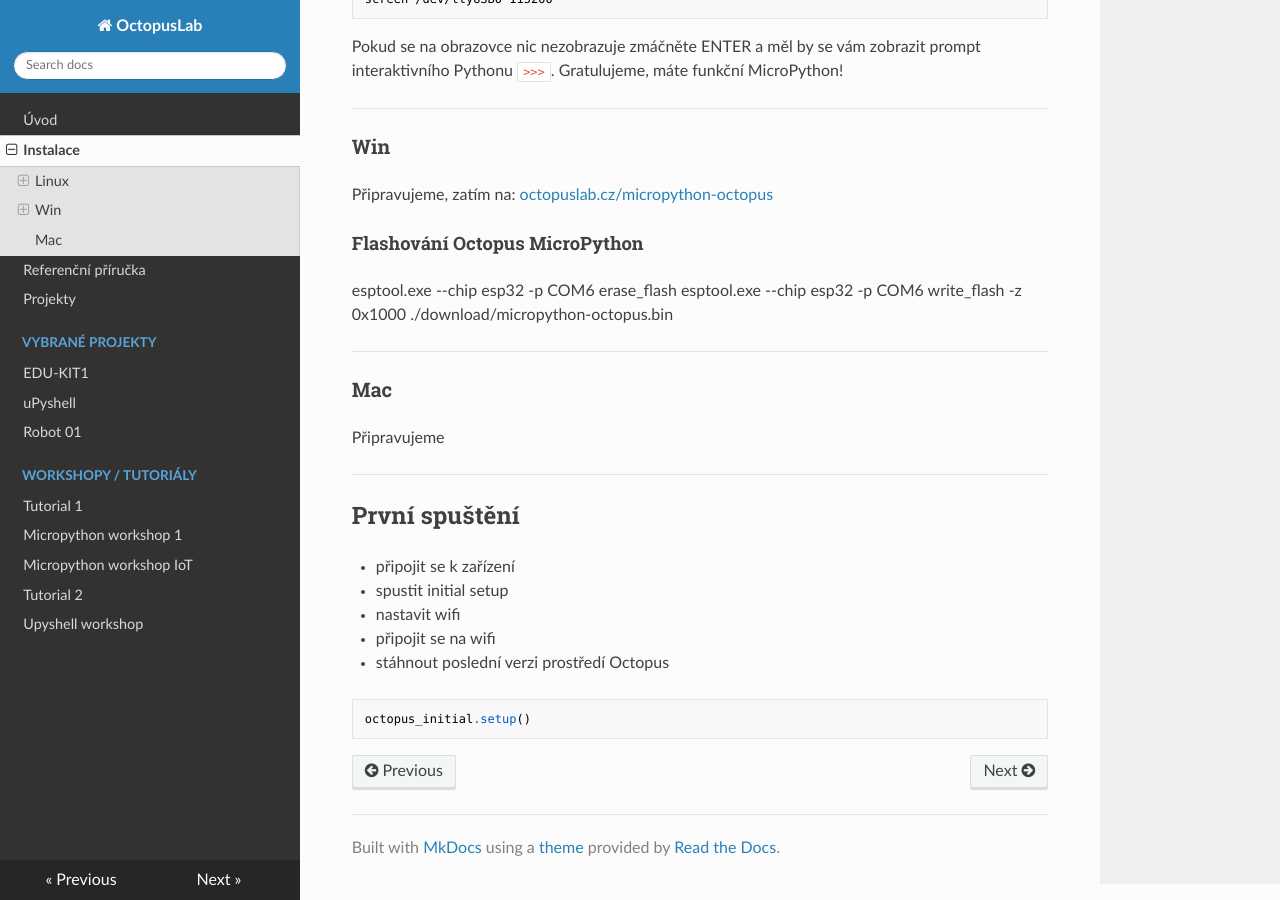
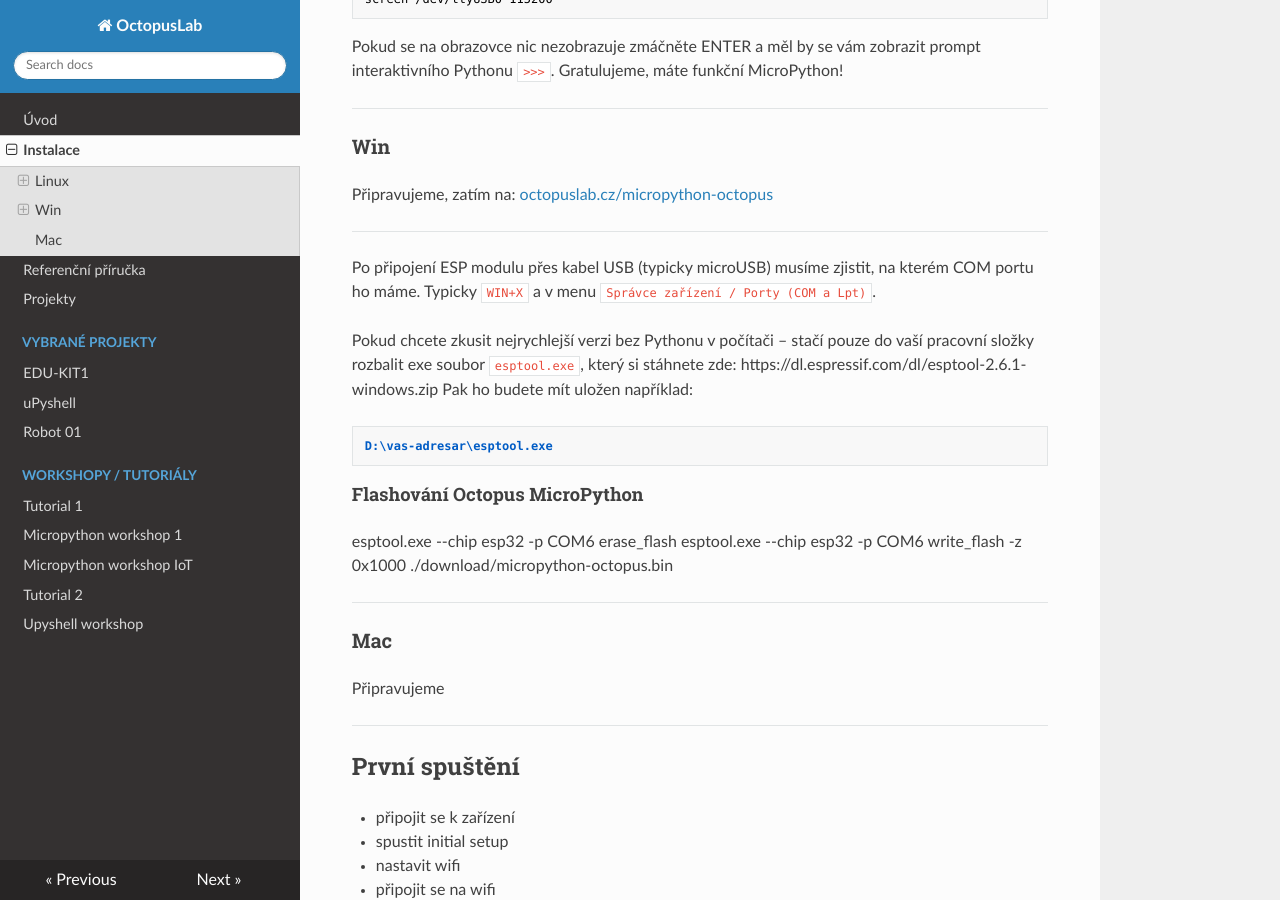
Before and after one commit to octopuslab-cz/docs_octopuslab_cz, an MkDocs documentation site: the page built from docs/install.md, in a window 1280 px wide and 900 px high, scrolled down 1592 px. Built offline with MkDocs 1.6.1, drawn with Linux system fonts in a browser that asks for light colours; nearby versions of some CDN libraries.

Commit message:
win install

````diff
--- a/docs/install.md
+++ b/docs/install.md
@@ -70,6 +70,19 @@
 
 Připravujeme, zatím na: [octopuslab.cz/micropython-octopus](https://www.octopuslab.cz/micropython-octopus/)
 
+---
+
+
+Po připojení ESP modulu přes kabel USB (typicky microUSB) musíme zjistit, na kterém COM portu ho máme. Typicky `WIN+X` a v menu `Správce zařízení / Porty (COM a Lpt)`.
+
+Pokud chcete zkusit nejrychlejší verzi bez Pythonu v počítači – stačí pouze do vaší pracovní složky rozbalit exe soubor `esptool.exe`,  který si stáhnete zde: https://dl.espressif.com/dl/esptool-2.6.1-windows.zip
+Pak ho budete mít uložen například:
+```
+D:\vas-adresar\esptool.exe
+```
+
+
+
 #### Flashování Octopus MicroPython
 
 esptool.exe --chip esp32 -p COM6 erase_flash
````
